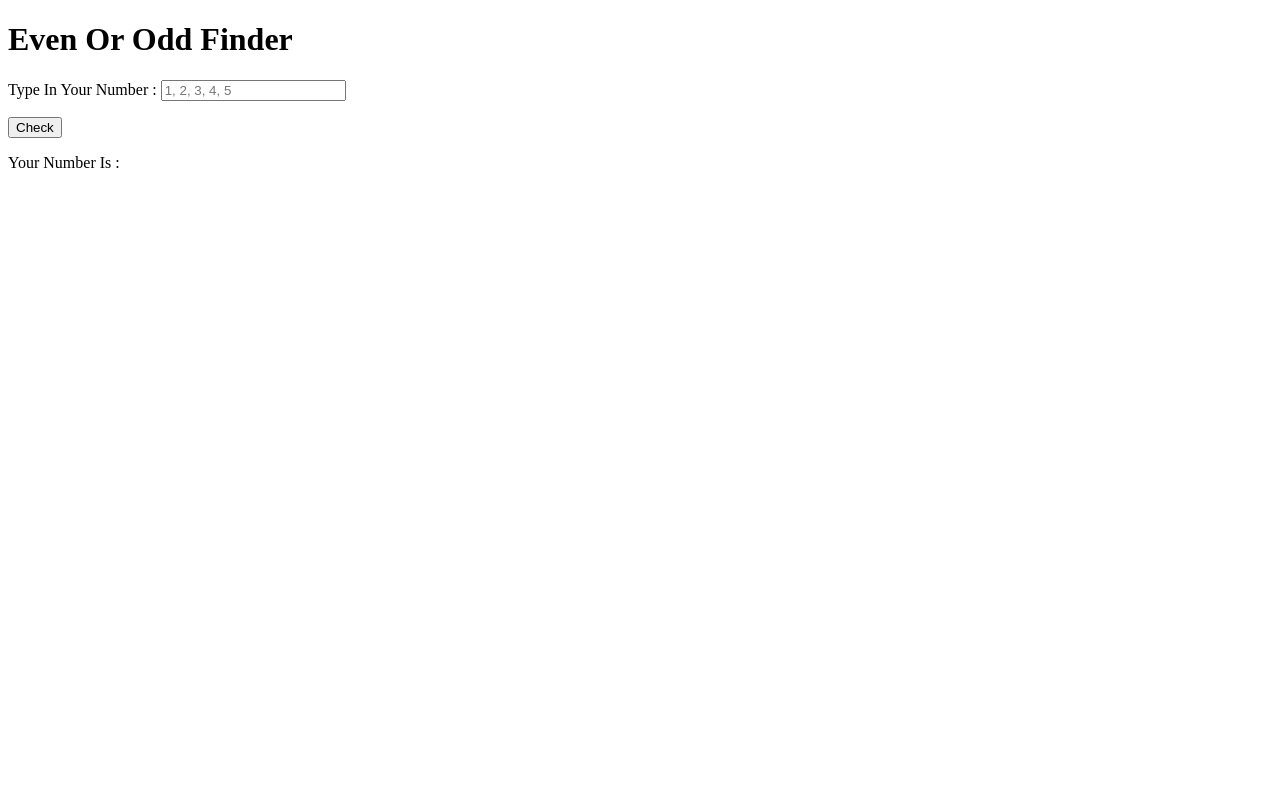
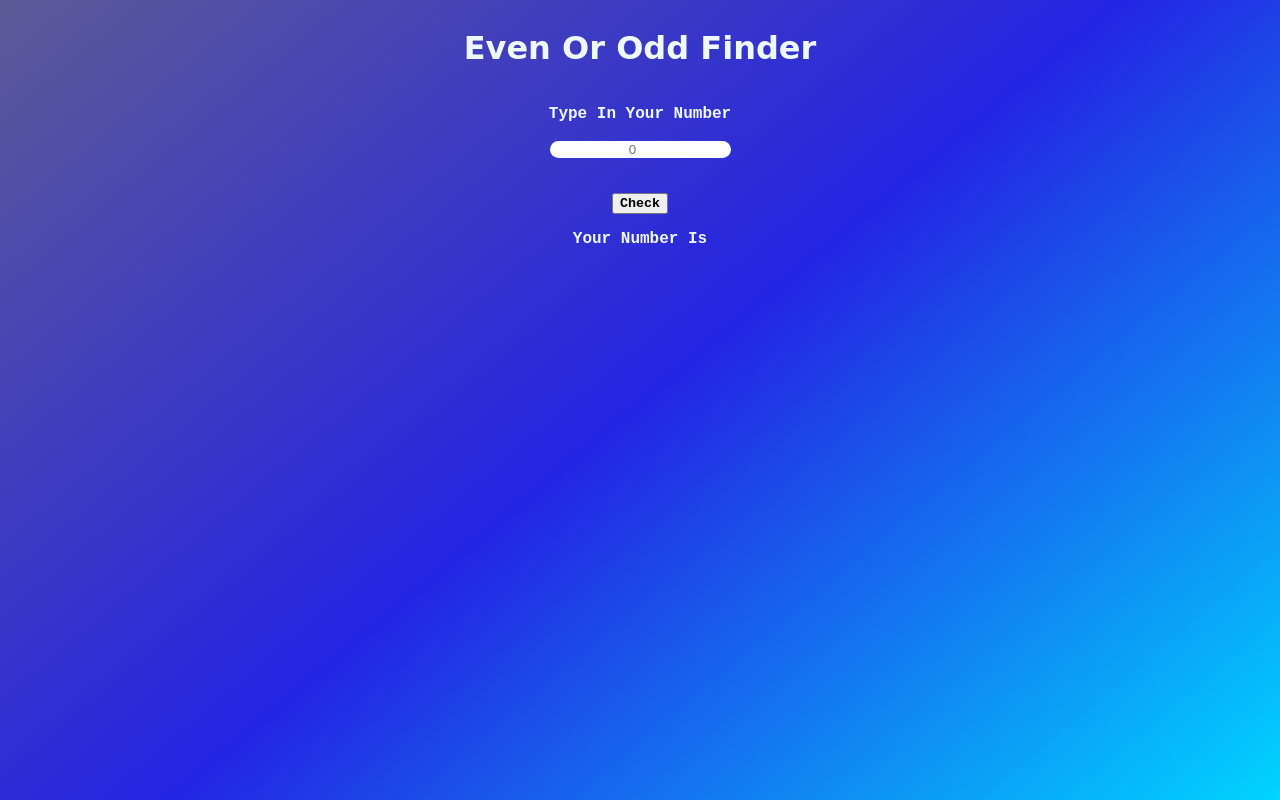
Before and after one commit to MuhammadHassan510/Even_Odd_Repo, a plain HTML site: page index.html in a window 1280 px wide. Drawn offline with Linux system fonts and the light colour scheme.

Commit message:
Even Or Odd Checker

```diff
--- a/index.html
+++ b/index.html
@@ -4,20 +4,70 @@
     <meta charset="UTF-8">
     <meta http-equiv="X-UA-Compatible" content="IE=edge">
     <meta name="viewport" content="width=device-width, initial-scale=1.0">
-    <title>Document</title>
+    <title>Even Or Odd Finder</title>
+    <style>
+        body{
+            height: 100%;
+            background-color: rgb(93,90,150);
+            background-image: linear-gradient(140deg, rgba(93,90,150,1) 0%, rgba(36,36,227,1) 50%, rgba(0,212,255,1) 100%);
+            background-repeat: no-repeat;
+            background-attachment: fixed;
+        }
+        .container{
+            display: flex;
+            align-items: center;
+            justify-content: center;
+            font-family: cursive;
+            color: aliceblue;
+        }
+        .container1{
+            height: 50%;
+            text-align: center;
+        }
+        .container1 > p {
+            color: aliceblue;
+            font-family: monospace;
+            font-weight: bold;
+            font-size: large;
+        }
+        button{
+            font-family: monospace;
+            font-weight: bold;
+        }
+        #Output{
+            width: 100px;
+            border-radius: 7px;
+            margin: 0 auto;
+            background-color: aliceblue;
+            color: rgb(93,90,150);
+            font-size: large;
+            font-weight: bold;
+        }
+        #userInput{
+            border-radius: 10px;
+            border: none;
+            text-align: center;
+        }
+    </style>
 </head>
 <body>
-    <h1>Even Or Odd Finder</h1>
-    <p>
-        Type In Your Number : <input type="number" placeholder="1, 2, 3, 4, 5" id="userInput">
-    </p>
-    <button onclick="EvenOdd()">Check</button>
-    <p>Your Number Is : <div id="Output"></div></p>
+    <header class="container">
+        <h1>Even Or Odd Finder</h1>
+    </header>
+    <section class="container1">
+        <p>
+            Type In Your Number <br><br> <input type="number" placeholder="0" id="userInput">
+        </p>
+        <br>
+        <button onclick="EvenOdd()">Check</button>
+        <p>Your Number Is <div id="Output"> </div></p>
+    </section>
+
     <script>
 
     function EvenOdd(){
         let inputNum= +document.querySelector("#userInput").value;
-        let result = (inputNum % 2  == 0) ? "even" : "odd";
+        let result = (inputNum % 2  == 0) ? "Even" : "Odd";
         document.querySelector("#Output").innerHTML =result;
     }
 
```
